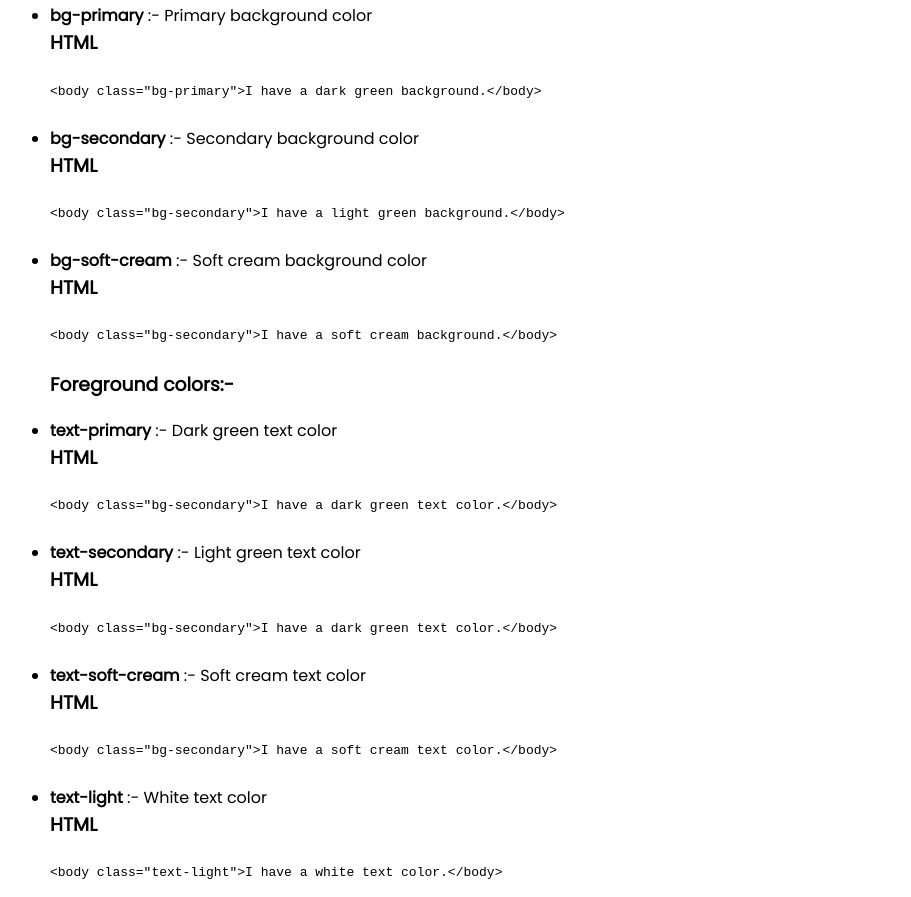
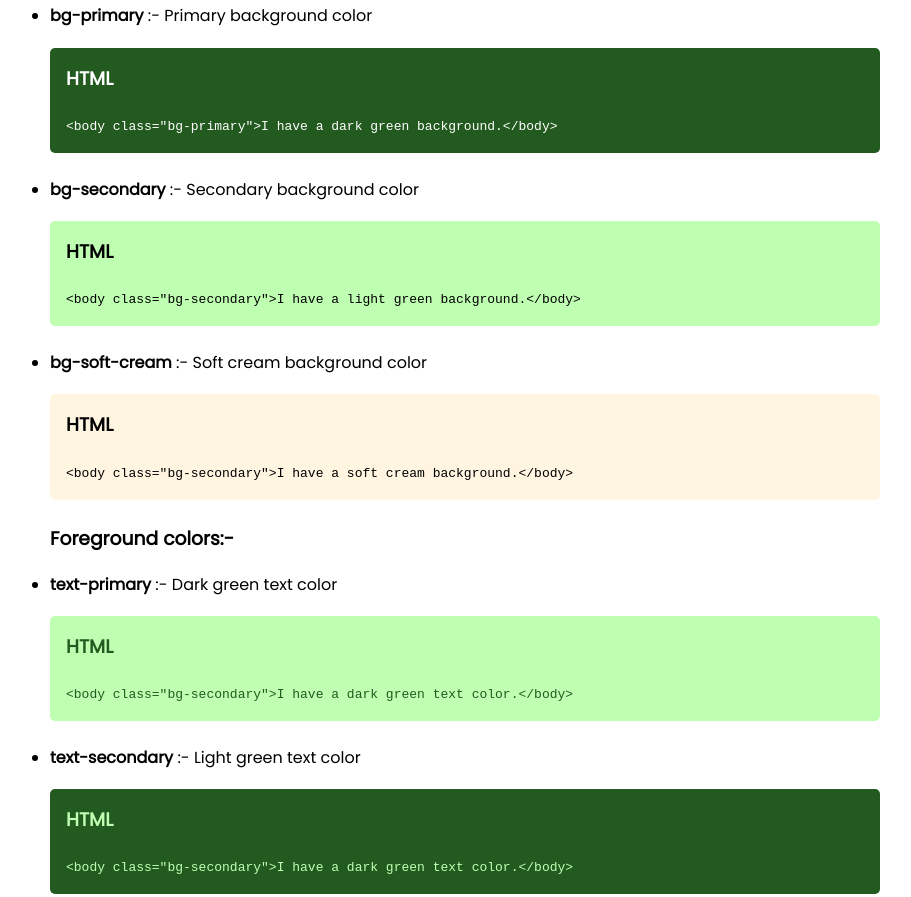
Before and after one commit to xcoder404/DGL-309-design_system, a plain HTML site: page index.html in a window 1280 px wide. Shown: the part 1194-2091 px from the top of the page, without its empty margins (350-1261 px from the left). Drawn offline with Linux system fonts and the light colour scheme; a small style sheet from the web is missing.

Commit message:
Add the background and foreground colors

```diff
--- a/style.css
+++ b/style.css
@@ -12,6 +12,7 @@
   --white: #fff;
   --blacK: #000000;
 }
+
 
 body {
   font-family: 'Poppins', sans-serif;
@@ -250,7 +251,8 @@ ul,
 .space-gap-example,
 .typography-intro h1,
 .typography-intro p,
-.typography-grid {
+.typography-grid,
+.colors-class li {
   margin-bottom: 1.2rem;
 }
 
@@ -364,7 +366,7 @@ ul,
 }
 
 .space-gap-example,
-.typography-example {
+.typography-example, .colors-example {
   background-color: rgb(50, 50, 50);
   color: var(--white);
   padding: 1rem;
@@ -635,6 +637,33 @@ ul,
   padding: auto;
 }
 
+.bg-primary{
+    background-color: var(--primary-color);
+}
+.bg-secondary{
+    background-color: var(--secondary-color);
+}
+
+.bg-soft-cream{
+    background-color: var(--soft-cream);
+}
+
+.text-primary{
+    color:var(--primary-color);
+}
+
+.text-secondary{
+    color:var(--secondary-color);
+}
+.text-soft-cream{
+    color:var(--soft-cream);
+}
+.text-light{
+    color:var(--white);
+}
+.text-dark{
+    color:var(--black);
+}
 /* ================ Typography ================ */
 
 .typography-grid {
```
